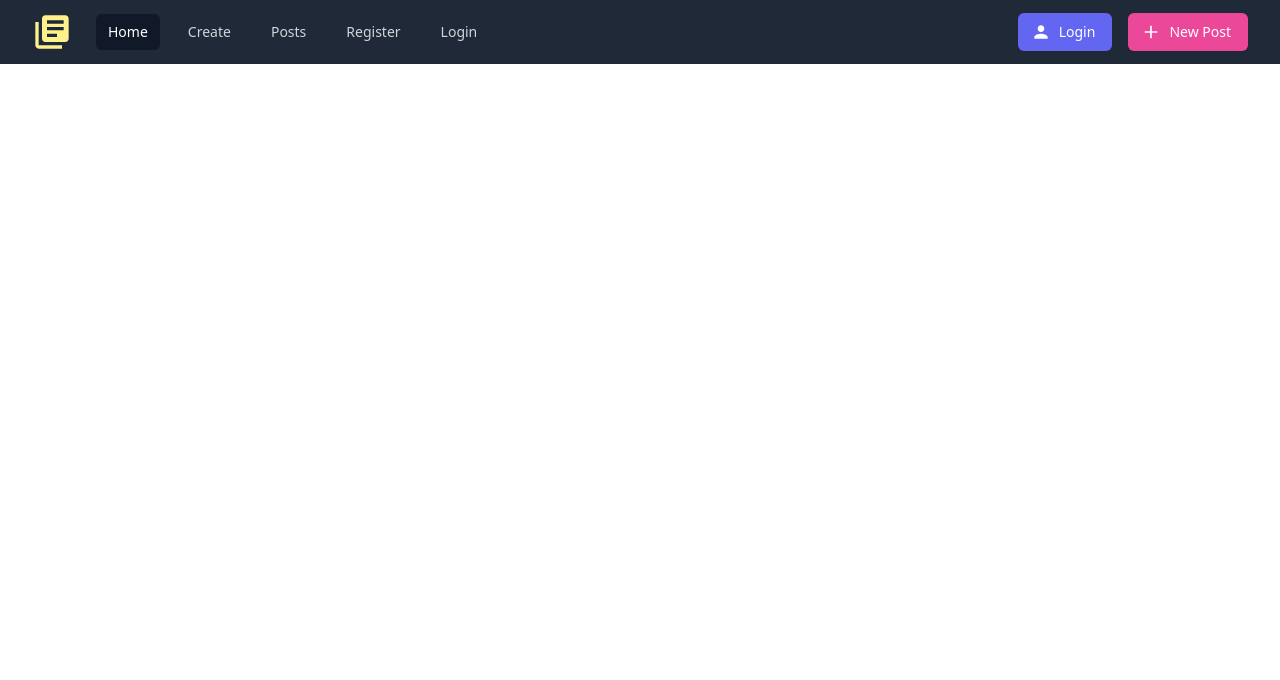
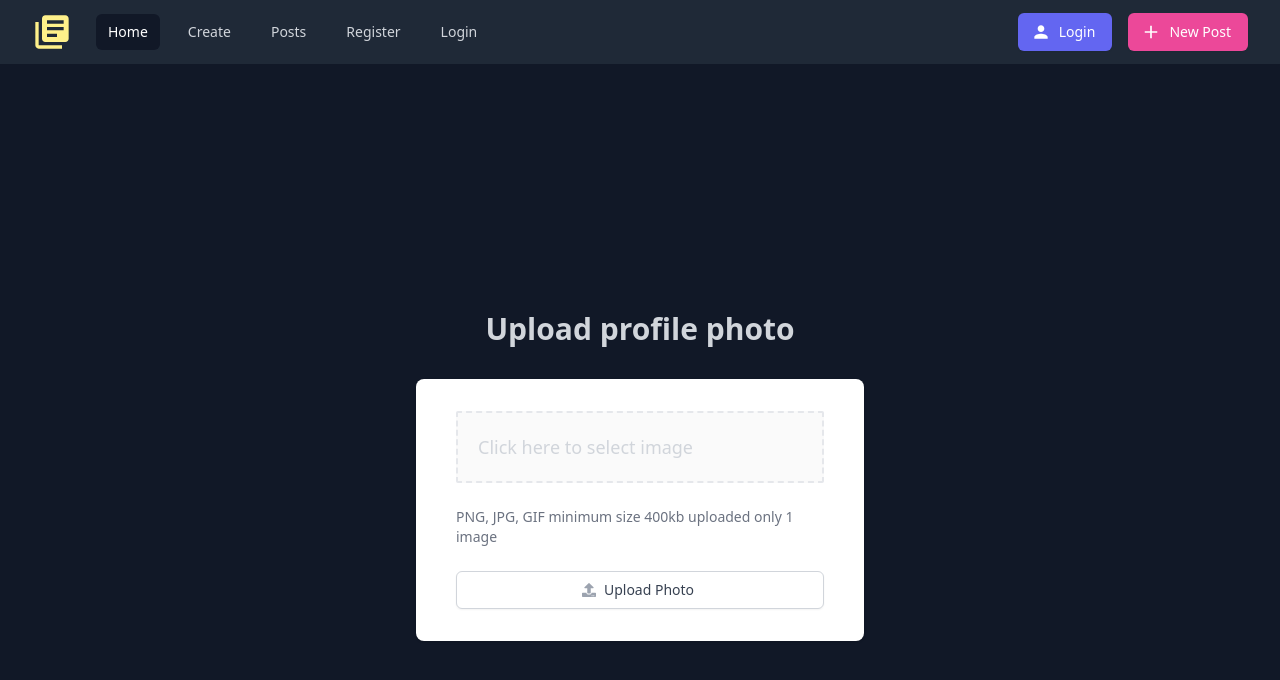
Before and after one commit to mukeshkr123/Blog-website-frontend, a React (Vite) app: page /upload-photo/1 in a window 1280 px wide. Shown: the top 680 px of the page. Built offline with nearby package versions, Linux system fonts and the light colour scheme.

Commit message:
updateProfilePhoto component

```diff
--- a/src/App.jsx
+++ b/src/App.jsx
@@ -12,6 +12,7 @@ import PostDetails from "./components/Posts/PostDetails";
 import UpdatePost from "./components/Posts/UpdatePost";
 import UpdateComment from "./components/Comments/UpdateComponent";
 import Profile from "./components/User/Profile/Profile";
+import UploadProfilePhoto from "./components/User/Profile/UpdateProfile";
 
 const App = () => {
   return (
@@ -30,6 +31,7 @@ const App = () => {
         <Route path="/update-post/:id" element={<UpdatePost />} />
         <Route path="/update-comment/:id" element={<UpdateComment />} />
         <Route path="/profile/:id" element={<Profile />} />
+        <Route path="/upload-photo/:id" element={<UploadProfilePhoto />} />
       </Routes>
     </Router>
   );
--- /dev/null
+++ b/src/components/User/Profile/UpdateProfile.jsx
@@ -0,0 +1,102 @@
+import { FaUpload } from "react-icons/fa";
+import Dropzone from "react-dropzone";
+import { useFormik } from "formik";
+import styled from "styled-components";
+import * as Yup from "yup";
+//Css for dropzone
+
+const Container = styled.div`
+  flex: 1;
+  display: flex;
+  flex-direction: column;
+  align-items: center;
+  padding: 20px;
+  border-width: 2px;
+  border-radius: 2px;
+  border-style: dashed;
+  background-color: #fafafa;
+  color: #bdbdbd;
+  outline: none;
+  transition: border 0.24s ease-in-out;
+`;
+
+const formSchema = Yup.object({
+  image: Yup.string().required("Image is required"),
+});
+
+export default function UploadProfilePhoto() {
+  //formik
+
+  const formik = useFormik({
+    initialValues: {
+      image: "",
+    },
+    onSubmit: (values) => {
+      console.log(values);
+    },
+    validationSchema: formSchema,
+  });
+  return (
+    <div className="min-h-screen bg-gray-900 flex flex-col justify-center py-12 sm:px-6 lg:px-8">
+      <div className="sm:mx-auto sm:w-full sm:max-w-md">
+        <h2 className="mt-6 text-center text-3xl font-extrabold text-gray-300">
+          Upload profile photo
+        </h2>
+        {/* Displya err here */}
+      </div>
+
+      <div className="mt-8 sm:mx-auto sm:w-full sm:max-w-md">
+        <div className="bg-white py-8 px-4 shadow sm:rounded-lg sm:px-10">
+          <form className="space-y-6" onSubmit={formik.handleSubmit}>
+            {/* Image container here thus Dropzone */}
+            <Container className="">
+              <Dropzone
+                onBlur={formik.handleBlur("image")}
+                accept="image/jpeg, image/png"
+                onDrop={(acceptedFiles) => {
+                  formik.setFieldValue("image", acceptedFiles[0]);
+                }}
+              >
+                {({ getRootProps, getInputProps }) => (
+                  <div className="container">
+                    <div
+                      {...getRootProps({
+                        className: "dropzone",
+                        onDrop: (event) => event.stopPropagation(),
+                      })}
+                    >
+                      <input {...getInputProps()} />
+                      <p className="text-gray-300 text-lg cursor-pointer hover:text-gray-500">
+                        Click here to select image
+                      </p>
+                    </div>
+                  </div>
+                )}
+              </Dropzone>
+            </Container>
+
+            <div className="text-red-500">
+              {formik.touched.image && formik.errors.image}
+            </div>
+            <p className="text-sm text-gray-500">
+              PNG, JPG, GIF minimum size 400kb uploaded only 1 image
+            </p>
+
+            <div>
+              <button
+                type="submit"
+                className="inline-flex justify-center w-full px-4 py-2 border border-gray-300 shadow-sm text-sm font-medium rounded-md text-gray-700 bg-white hover:bg-gray-50 focus:outline-none focus:ring-2 focus:ring-offset-2 focus:ring-pink-500"
+              >
+                <FaUpload
+                  className="-ml-1 mr-2 h-5  text-gray-400"
+                  aria-hidden="true"
+                />
+                <span>Upload Photo</span>
+              </button>
+            </div>
+          </form>
+        </div>
+      </div>
+    </div>
+  );
+}
```
